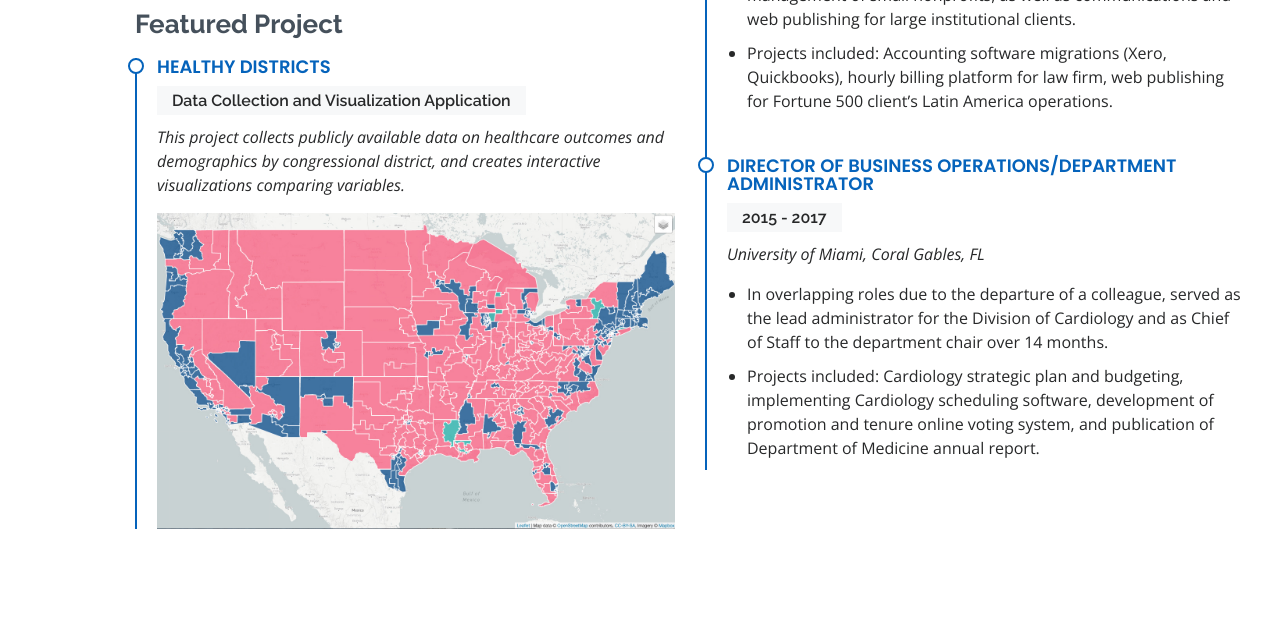
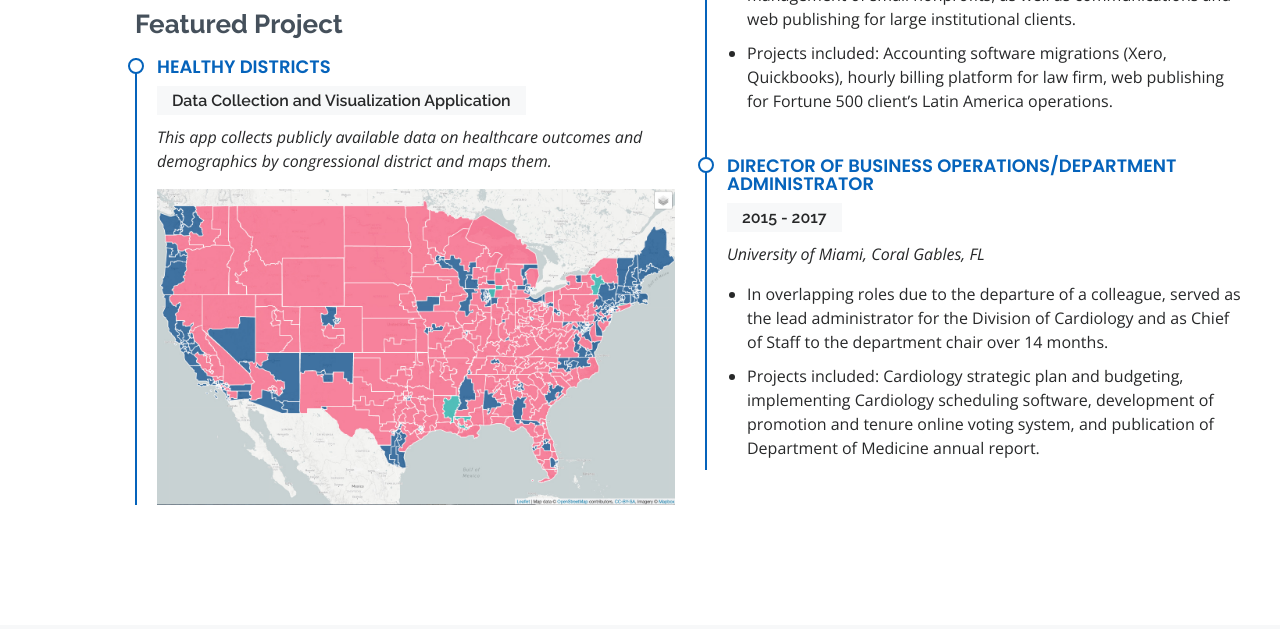
Before and after one commit to cristinabaldor/cristinabaldor.github.io, a plain HTML site: page index.html in a window 1280 px wide. Shown: the part 2160-2789 px from the top of the page. Drawn offline with nearby package versions, Linux system fonts and the light colour scheme.

Commit message:
map project update

```diff
--- a/index.html
+++ b/index.html
@@ -282,9 +282,8 @@
             <div class="resume-item">
               <h4> <a href="https://app-healthy-districts.herokuapp.com/">Healthy Districts </a> </h4>
               <h5>Data Collection and Visualization Application</h5>
-              <p><em>This project collects publicly available data on healthcare outcomes and
-                demographics by congressional district,
-                and creates interactive visualizations comparing variables.</em></p>
+              <p><em>This app collects publicly available data on healthcare outcomes and
+                demographics by congressional district and maps them. </em></p>
                 <img src="assets/img/healthy_map.jpeg" class="img-fluid" alt="">
             </div>
             <!-- <div class="resume-item">
```
